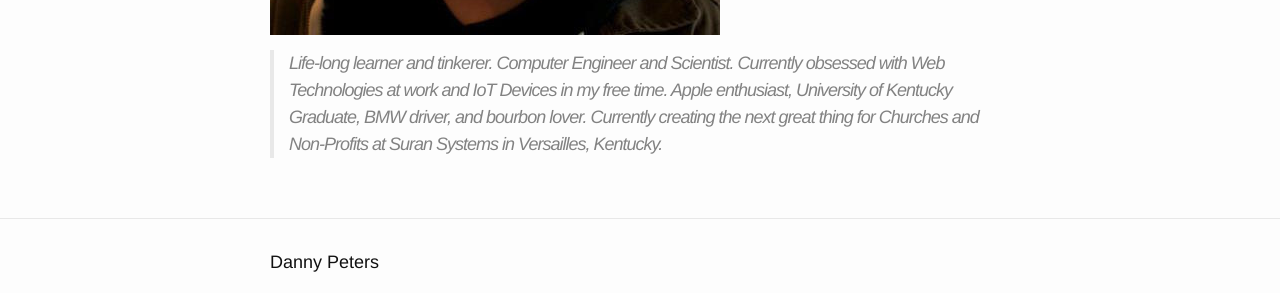
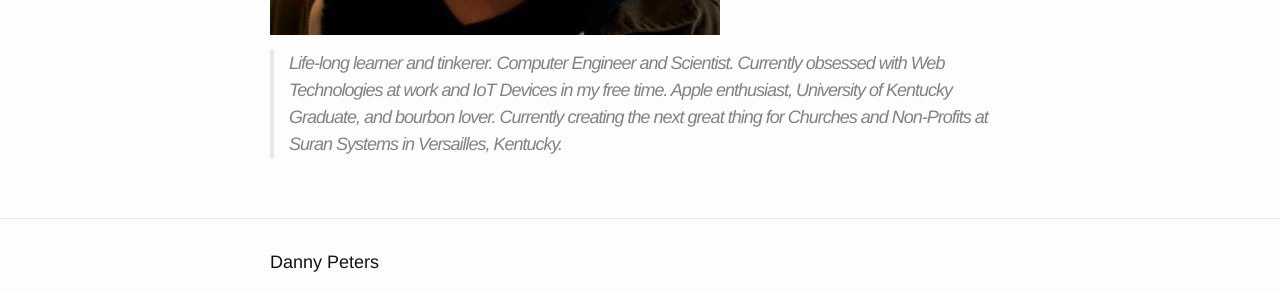
Before and after one commit to danmanstx/dannypetersme, a Jekyll site: the page built from about.md, in a window 1280 px wide. Shown: the part 529-822 px from the top of the page. Built offline with Jekyll 4.4.1, drawn with Linux system fonts in a browser that asks for light colours; nearby versions of some CDN libraries.

Commit message:
removed about thing

```diff
--- a/about.md
+++ b/about.md
@@ -7,4 +7,4 @@ permalink: /about/
 ![danny peters]({{ site.url }}/assets/me.jpg)
 
 
-> Life-long learner and tinkerer. Computer Engineer and Scientist. Currently obsessed with Web Technologies at work and IoT Devices in my free time. Apple enthusiast, University of Kentucky Graduate, BMW driver, and bourbon lover. Currently creating the next great thing for Churches and Non-Profits at Suran Systems in Versailles, Kentucky.
+> Life-long learner and tinkerer. Computer Engineer and Scientist. Currently obsessed with Web Technologies at work and IoT Devices in my free time. Apple enthusiast, University of Kentucky Graduate, and bourbon lover. Currently creating the next great thing for Churches and Non-Profits at Suran Systems in Versailles, Kentucky.
```
